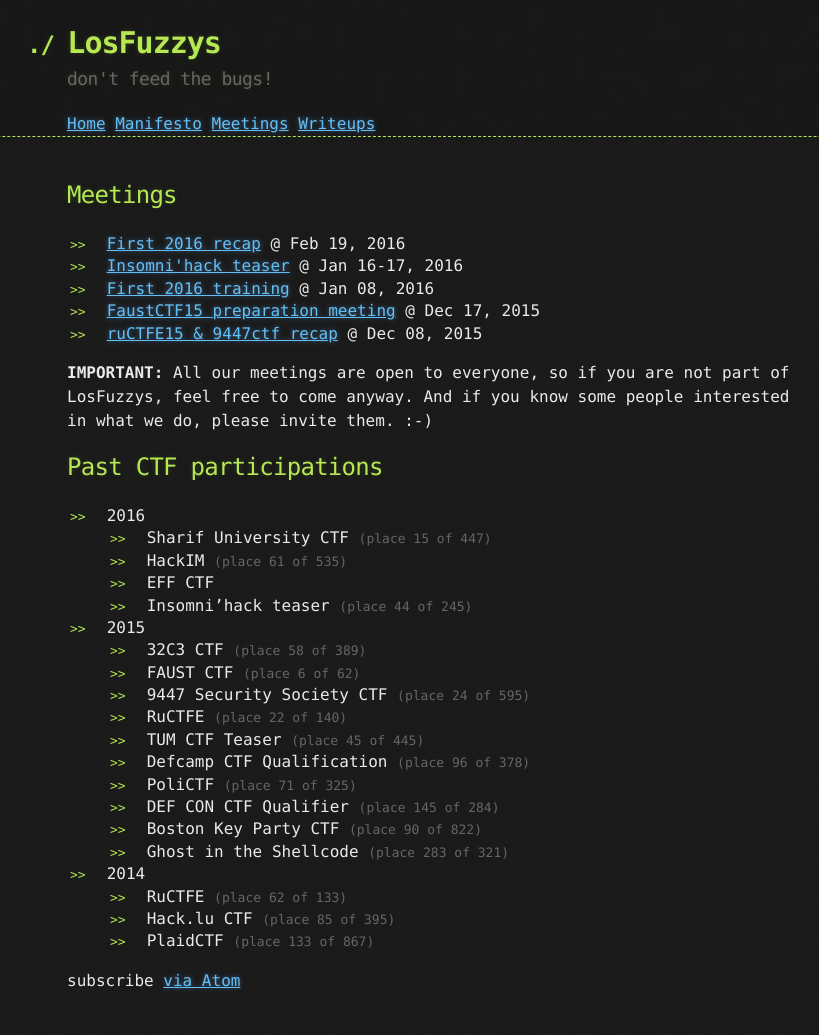
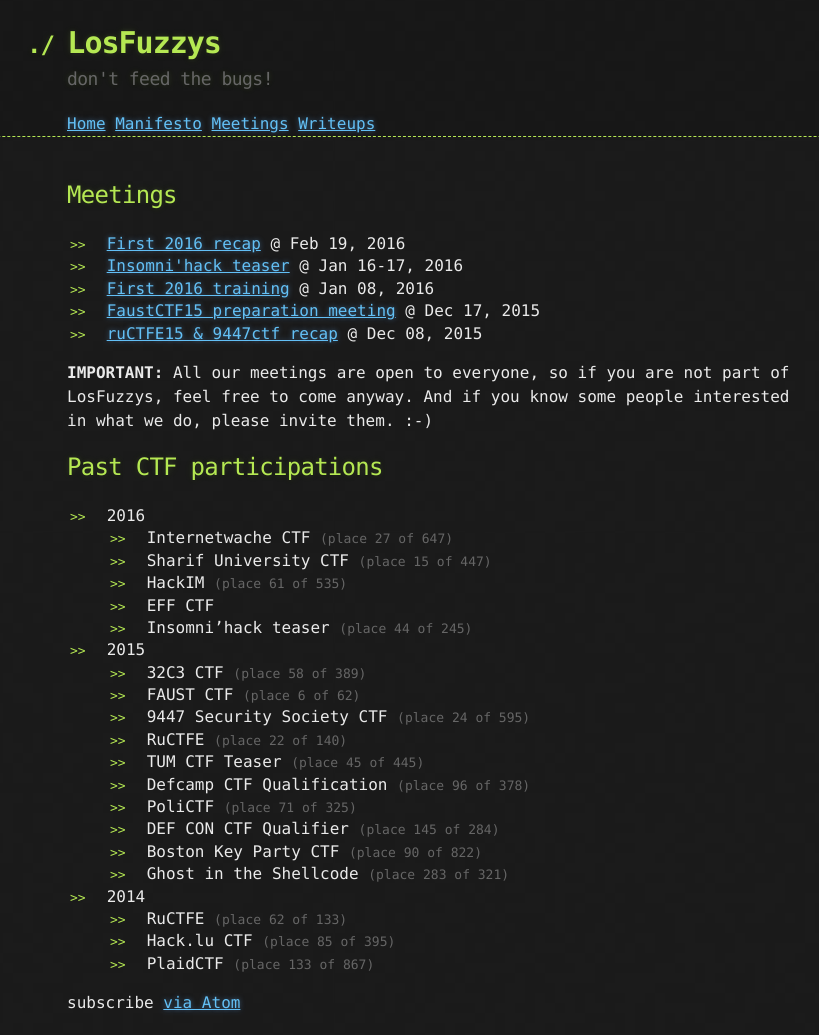
Before and after one commit to mtps3/Mtps3.github.io, a Jekyll site: the page built from meetings.md, in a window 1280 px wide. Shown: the whole page, without its empty margins (198-1017 px from the left). Built offline with Jekyll 4.4.1, drawn with Linux system fonts in a browser that asks for light colours; before the commit the page ends 1013 px from its top, so only the background shows below that.

Commit message:
ADD Internetwache CTF

```diff
--- a/meetings.md
+++ b/meetings.md
@@ -18,6 +18,7 @@
 <!-- generated using scripts/getPastCTFs.py  -->
 
 * 2016
+  * Internetwache CTF <span class="discreet">(place 27 of 647)</span>
   * Sharif University CTF <span class="discreet">(place 15 of 447)</span>
   * HackIM  <span class="discreet">(place 61 of 535)</span>
   * EFF CTF
```
